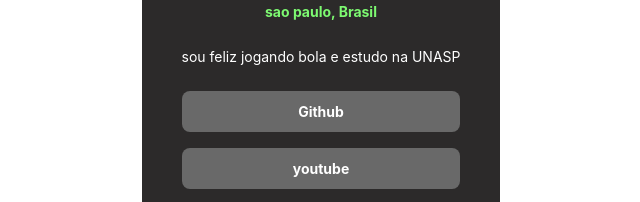
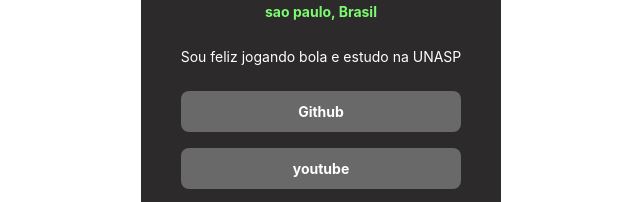
Before and after one commit to ANDRE0713/link-tree01, a plain HTML site: page index.html in a window 1280 px wide. Shown: the part 301-503 px from the top of the page, 319-959 px from the left. Drawn offline with Linux system fonts and the light colour scheme.

Commit message:
projeto totalmente finalizado

```diff
--- a/index.html
+++ b/index.html
@@ -16,7 +16,7 @@
 
     <strong>sao paulo, Brasil</strong>
 
-    <p>sou feliz jogando bola e estudo na UNASP</p>
+    <p>Sou feliz jogando bola e estudo na UNASP</p>
 
    <Ul>
     <li>
```
